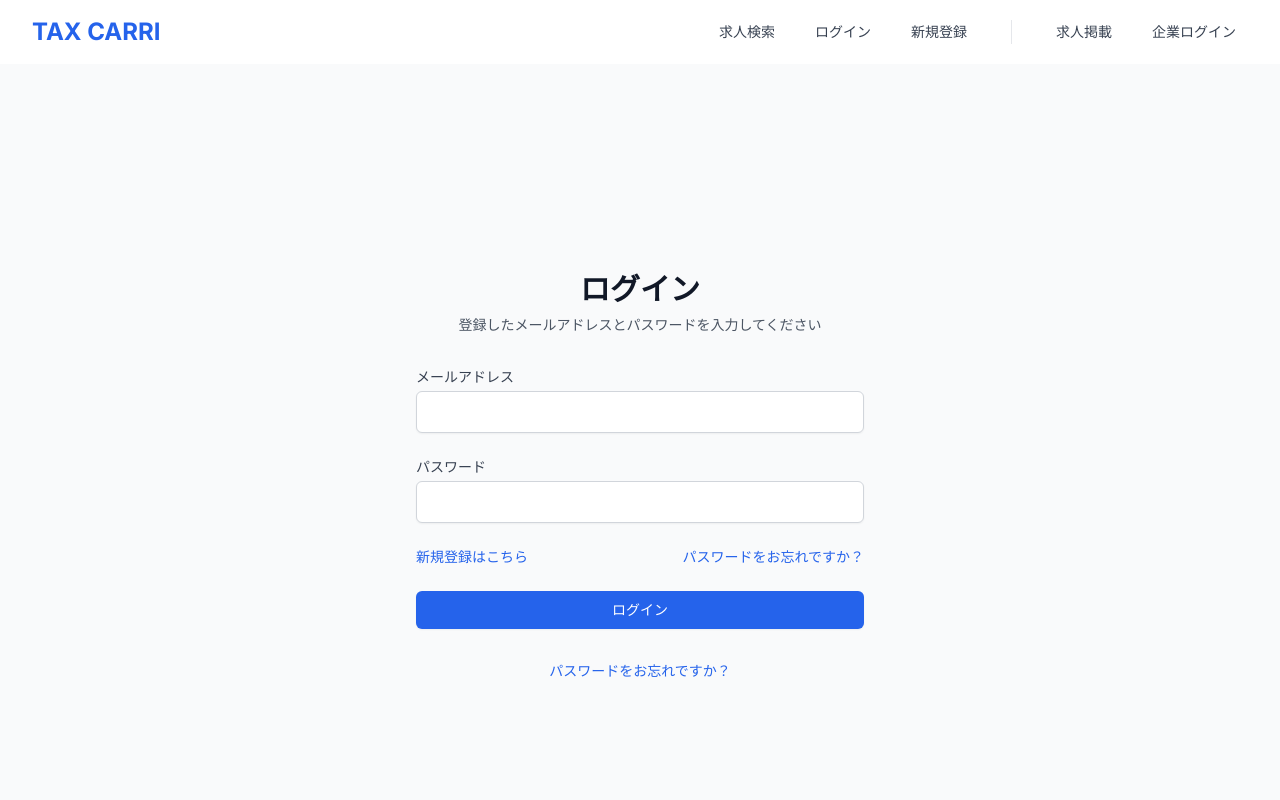
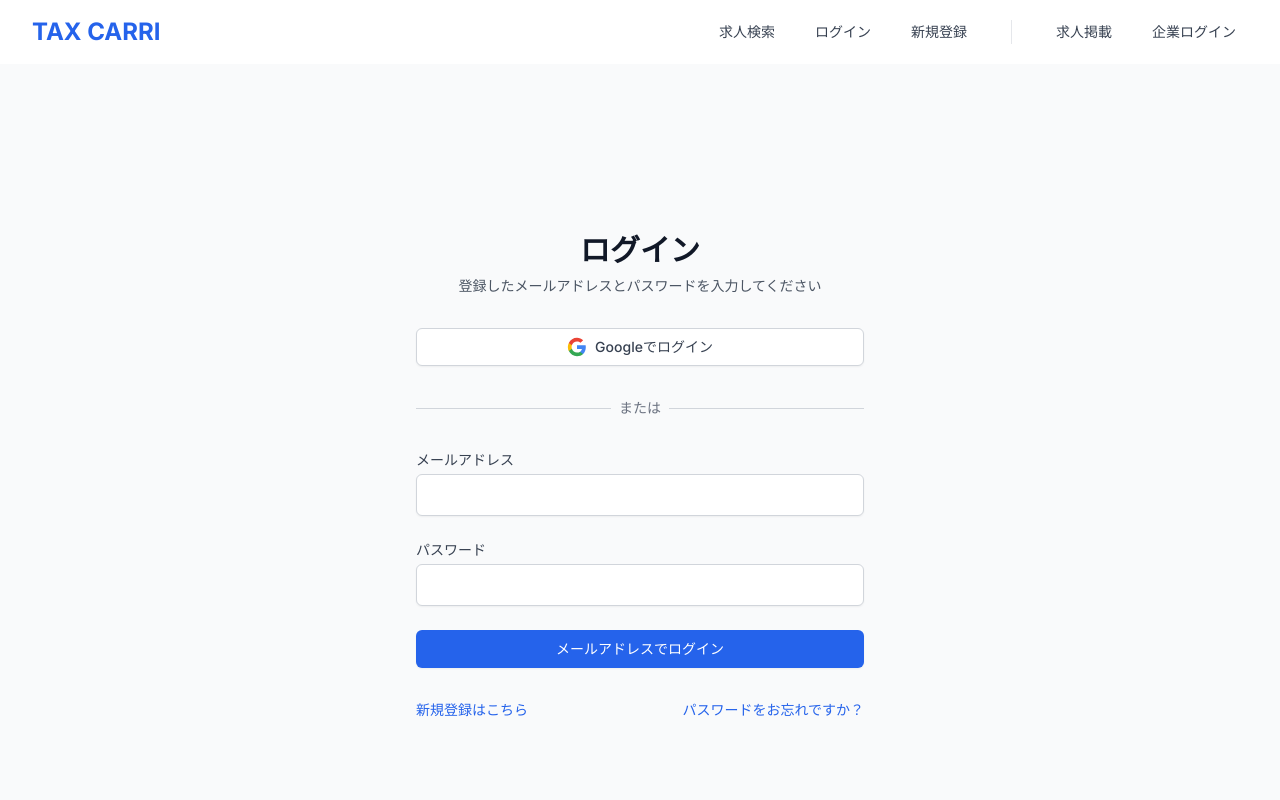
Before and after one commit to oranginc/TAX_CARRI, a Next.js app: page /auth/signin in a window 1280 px wide. Shown: the top 800 px of the page. Built offline with nearby package versions, Linux system fonts and the light colour scheme; what @supabase/auth-helpers-nextjs would draw is missing.

Commit message:
Add Google Sign-In and improve password reset link placement

```diff
--- /dev/null
+++ b/src/app/auth/callback/route.ts
@@ -0,0 +1,16 @@
+import { createRouteHandlerClient } from '@supabase/auth-helpers-nextjs'
+import { cookies } from 'next/headers'
+import { NextResponse } from 'next/server'
+
+export async function GET(request: Request) {
+  const requestUrl = new URL(request.url)
+  const code = requestUrl.searchParams.get('code')
+
+  if (code) {
+    const supabase = createRouteHandlerClient({ cookies })
+    await supabase.auth.exchangeCodeForSession(code)
+  }
+
+  // URL to redirect to after sign in process completes
+  return NextResponse.redirect(requestUrl.origin)
+}
--- a/src/app/auth/signin/SignInForm.tsx
+++ b/src/app/auth/signin/SignInForm.tsx
@@ -12,6 +12,7 @@ export default function SignInForm() {
   const [error, setError] = useState<string | null>(null)
   const [message, setMessage] = useState<string | null>(null)
   const [isLoading, setIsLoading] = useState(false)
+  const [isGoogleLoading, setIsGoogleLoading] = useState(false)
 
   useEffect(() => {
     const messageFromUrl = searchParams.get('message')
@@ -19,6 +20,25 @@ export default function SignInForm() {
       setMessage(messageFromUrl)
     }
   }, [searchParams])
+
+  const handleGoogleSignIn = async () => {
+    try {
+      setIsGoogleLoading(true)
+      setError(null)
+      const { error } = await supabase.auth.signInWithOAuth({
+        provider: 'google',
+        options: {
+          redirectTo: `${window.location.origin}/auth/callback`
+        }
+      })
+      if (error) throw error
+    } catch (error) {
+      console.error('Error signing in with Google:', error)
+      setError('Googleログインに失敗しました。もう一度お試しください。')
+    } finally {
+      setIsGoogleLoading(false)
+    }
+  }
 
   const handleSubmit = async (e: React.FormEvent) => {
     e.preventDefault()
@@ -54,7 +74,50 @@ export default function SignInForm() {
           </p>
         </div>
 
-        <form className="mt-8 space-y-6" onSubmit={handleSubmit}>
+        <div className="mt-8">
+          <button
+            onClick={handleGoogleSignIn}
+            disabled={isGoogleLoading}
+            className="w-full flex items-center justify-center px-4 py-2 border border-gray-300 rounded-md shadow-sm text-sm font-medium text-gray-700 bg-white hover:bg-gray-50 focus:outline-none focus:ring-2 focus:ring-offset-2 focus:ring-blue-500 disabled:opacity-50"
+          >
+            <svg className="w-5 h-5 mr-2" viewBox="0 0 24 24">
+              <path
+                fill="currentColor"
+                d="M22.56 12.25c0-.78-.07-1.53-.2-2.25H12v4.26h5.92c-.26 1.37-1.04 2.53-2.21 3.31v2.77h3.57c2.08-1.92 3.28-4.74 3.28-8.09z"
+                fill="#4285F4"
+              />
+              <path
+                fill="currentColor"
+                d="M12 23c2.97 0 5.46-.98 7.28-2.66l-3.57-2.77c-.98.66-2.23 1.06-3.71 1.06-2.86 0-5.29-1.93-6.16-4.53H2.18v2.84C3.99 20.53 7.7 23 12 23z"
+                fill="#34A853"
+              />
+              <path
+                fill="currentColor"
+                d="M5.84 14.09c-.22-.66-.35-1.36-.35-2.09s.13-1.43.35-2.09V7.07H2.18C1.43 8.55 1 10.22 1 12s.43 3.45 1.18 4.93l2.85-2.22.81-.62z"
+                fill="#FBBC05"
+              />
+              <path
+                fill="currentColor"
+                d="M12 5.38c1.62 0 3.06.56 4.21 1.64l3.15-3.15C17.45 2.09 14.97 1 12 1 7.7 1 3.99 3.47 2.18 7.07l3.66 2.84c.87-2.6 3.3-4.53 6.16-4.53z"
+                fill="#EA4335"
+              />
+            </svg>
+            {isGoogleLoading ? 'Google認証中...' : 'Googleでログイン'}
+          </button>
+        </div>
+
+        <div className="mt-6">
+          <div className="relative">
+            <div className="absolute inset-0 flex items-center">
+              <div className="w-full border-t border-gray-300" />
+            </div>
+            <div className="relative flex justify-center text-sm">
+              <span className="px-2 bg-gray-50 text-gray-500">または</span>
+            </div>
+          </div>
+        </div>
+
+        <form className="mt-6 space-y-6" onSubmit={handleSubmit}>
           {message && (
             <div className="rounded-md bg-green-50 p-4">
               <div className="text-sm text-green-700">{message}</div>
@@ -101,37 +164,28 @@ export default function SignInForm() {
             </div>
           </div>
 
-          <div className="flex items-center justify-between">
-            <div className="text-sm">
-              <Link href="/auth/signup" className="font-medium text-blue-600 hover:text-blue-500">
-                新規登録はこちら
-              </Link>
-            </div>
-            <div className="text-sm">
-              <Link href="/auth/reset-password" className="font-medium text-blue-600 hover:text-blue-500">
-                パスワードをお忘れですか？
-              </Link>
-            </div>
-          </div>
-
           <div>
             <button
               type="submit"
               disabled={isLoading}
               className="w-full flex justify-center py-2 px-4 border border-transparent rounded-md shadow-sm text-sm font-medium text-white bg-blue-600 hover:bg-blue-700 focus:outline-none focus:ring-2 focus:ring-offset-2 focus:ring-blue-500 disabled:opacity-50"
             >
-              {isLoading ? 'ログイン中...' : 'ログイン'}
+              {isLoading ? 'ログイン中...' : 'メールアドレスでログイン'}
             </button>
           </div>
         </form>
 
-        <div className="text-sm text-center">
-          <Link
-            href="/auth/reset-password"
-            className="font-medium text-blue-600 hover:text-blue-500"
-          >
-            パスワードをお忘れですか？
-          </Link>
+        <div className="flex items-center justify-between mt-6">
+          <div className="text-sm">
+            <Link href="/auth/signup" className="font-medium text-blue-600 hover:text-blue-500">
+              新規登録はこちら
+            </Link>
+          </div>
+          <div className="text-sm">
+            <Link href="/auth/reset-password" className="font-medium text-blue-600 hover:text-blue-500">
+              パスワードをお忘れですか？
+            </Link>
+          </div>
         </div>
       </div>
     </div>
```
